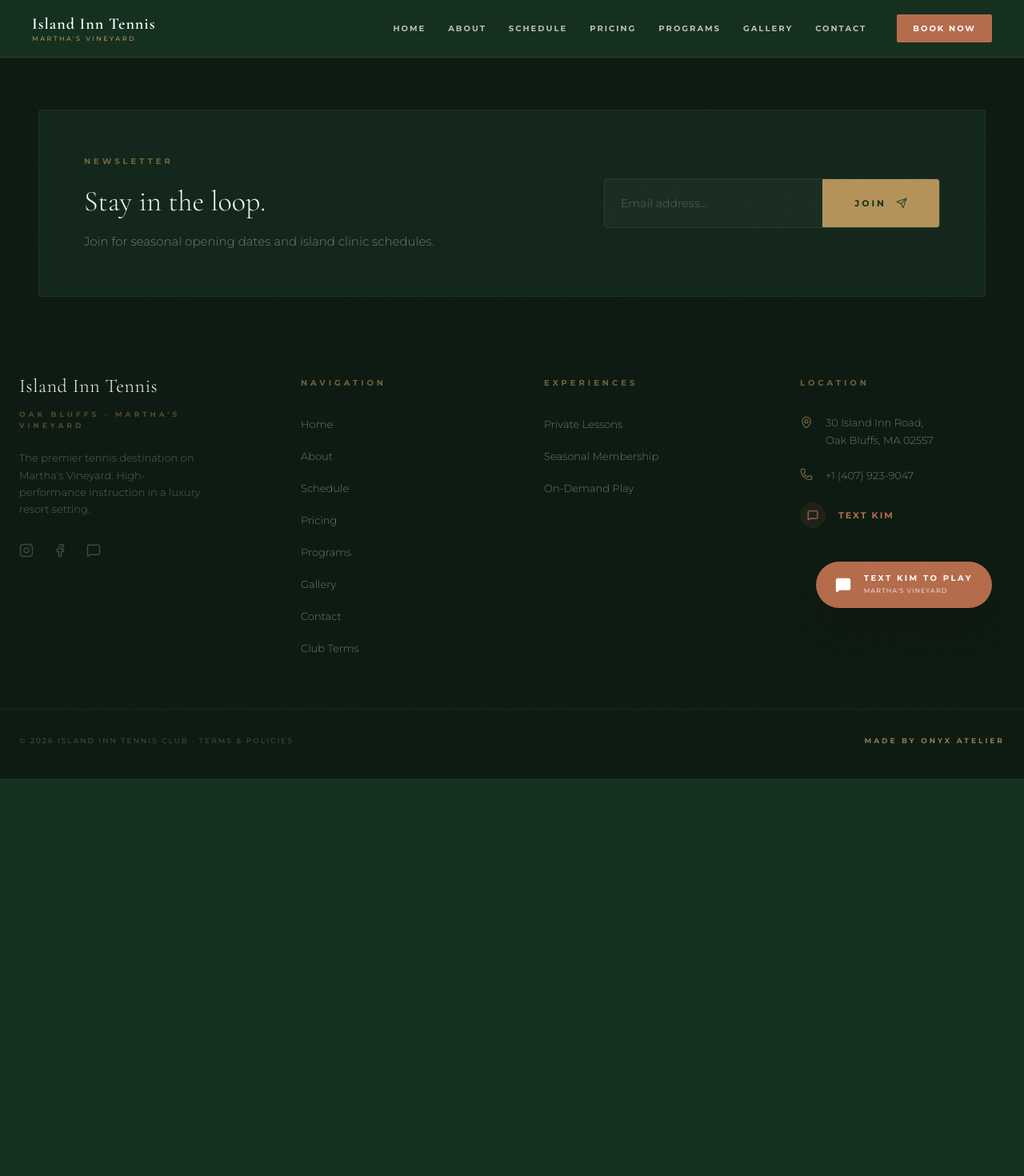
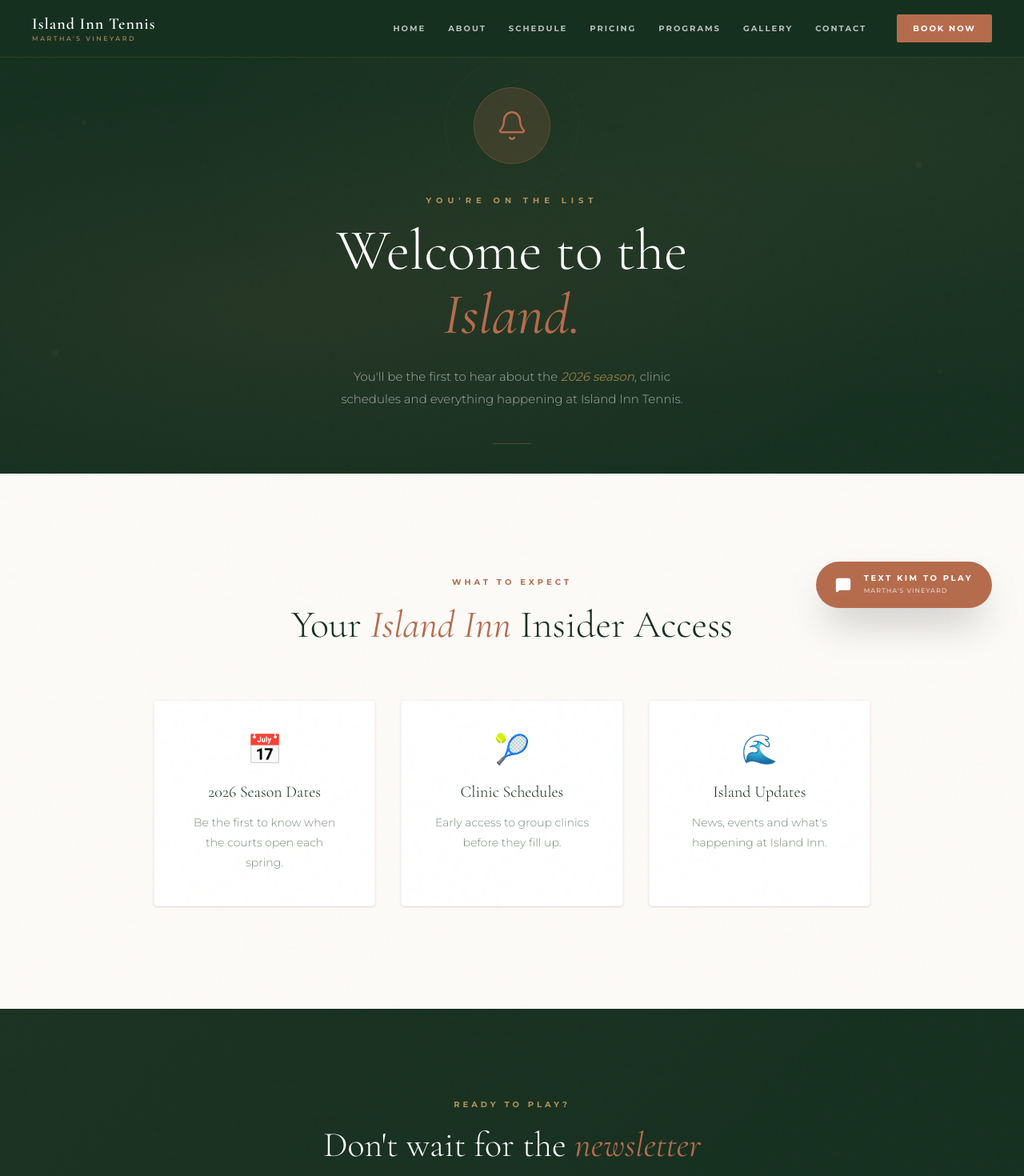
Before and after one commit to moneyladder911/islandinntennis, a React (Vite) app: page /newsletter-thanks in a window 1280 px wide. Shown: the top 1470 px of the page at 80% size. Before the commit the page ends 973 px from the top, so only its background shows below. Built offline with nearby package versions, Linux system fonts and the light colour scheme.

Commit message:
Add /newsletter-thanks page with its own branded design

```diff
--- a/api/newsletter.js
+++ b/api/newsletter.js
@@ -15,7 +15,7 @@
     });
 
     if (response.ok) {
-      res.redirect(302, '/thank-you');
+      res.redirect(302, '/newsletter-thanks');
     } else {
       res.redirect(302, '/');
     }
--- a/src/App.tsx
+++ b/src/App.tsx
@@ -13,6 +13,7 @@
 const Schedule = React.lazy(() => import('./pages/Schedule'));
 const Terms = React.lazy(() => import('./pages/Terms'));
 const ThankYou = React.lazy(() => import('./pages/ThankYou'));
+const NewsletterThanks = React.lazy(() => import('./pages/NewsletterThanks'));
 
 // Scroll to top on route change
 const ScrollToTop = () => {
@@ -54,6 +55,7 @@
               <Route path="/terms" element={<PageTransition><Terms /></PageTransition>} />
               <Route path="/policy" element={<PageTransition><Terms /></PageTransition>} />
               <Route path="/thank-you" element={<PageTransition><ThankYou /></PageTransition>} />
+              <Route path="/newsletter-thanks" element={<PageTransition><NewsletterThanks /></PageTransition>} />
             </Routes>
           </Suspense>
         </AnimatePresence>
--- /dev/null
+++ b/src/pages/NewsletterThanks.tsx
@@ -0,0 +1,249 @@
+import React from 'react';
+import { motion } from 'framer-motion';
+import { Link } from 'react-router-dom';
+import { ArrowLeft, Instagram, Facebook, Calendar, Bell } from 'lucide-react';
+import SEO from '../components/SEO';
+
+const fadeUp = {
+  hidden: { opacity: 0, y: 24 },
+  show: (i: number) => ({
+    opacity: 1,
+    y: 0,
+    transition: { duration: 0.7, ease: 'easeOut', delay: i * 0.15 },
+  }),
+};
+
+const perks = [
+  { emoji: '📅', title: '2026 Season Dates', body: 'Be the first to know when the courts open each spring.' },
+  { emoji: '🎾', title: 'Clinic Schedules', body: 'Early access to group clinics before they fill up.' },
+  { emoji: '🌊', title: 'Island Updates', body: 'News, events and what\'s happening at Island Inn.' },
+];
+
+const NewsletterThanks: React.FC = () => {
+  return (
+    <motion.div
+      initial={{ opacity: 0 }}
+      animate={{ opacity: 1 }}
+      exit={{ opacity: 0 }}
+      transition={{ duration: 0.6 }}
+    >
+      <SEO
+        title="You're On The List — Island Inn Tennis"
+        description="Thanks for joining the Island Inn Tennis newsletter. You'll be first to hear about the 2026 season."
+      />
+
+      {/* ── Hero ── */}
+      <section
+        className="relative min-h-[65vh] flex items-center justify-center overflow-hidden"
+        style={{ backgroundColor: '#163020' }}
+      >
+        {/* Gradient */}
+        <div
+          className="absolute inset-0 z-0"
+          style={{
+            background:
+              'radial-gradient(ellipse at 30% 60%, rgba(181,108,77,0.1) 0%, transparent 60%), radial-gradient(ellipse at 80% 20%, rgba(179,147,89,0.08) 0%, transparent 55%)',
+          }}
+        />
+
+        {/* Floating tennis ball dots */}
+        <div className="absolute inset-0 z-0 overflow-hidden">
+          {[
+            { top: '15%', left: '8%', size: 6, opacity: 0.08 },
+            { top: '70%', left: '5%', size: 10, opacity: 0.05 },
+            { top: '25%', right: '10%', size: 8, opacity: 0.07 },
+            { top: '75%', right: '8%', size: 5, opacity: 0.06 },
+          ].map((dot, i) => (
+            <div
+              key={i}
+              className="absolute rounded-full bg-gold"
+              style={{ top: dot.top, left: dot.left, right: dot.right, width: dot.size, height: dot.size, opacity: dot.opacity }}
+            />
+          ))}
+        </div>
+
+        <div className="relative z-10 px-6 text-center max-w-2xl mx-auto">
+          {/* Bell icon */}
+          <motion.div
+            custom={0}
+            variants={fadeUp}
+            initial="hidden"
+            animate="show"
+            className="flex justify-center mb-8"
+          >
+            <div className="relative">
+              <div className="w-24 h-24 rounded-full bg-clay/20 border border-clay/30 flex items-center justify-center">
+                <Bell size={40} className="text-clay" strokeWidth={1.5} />
+              </div>
+              <div className="absolute inset-0 rounded-full border border-clay/20 animate-ping" style={{ animationDuration: '2.5s' }} />
+            </div>
+          </motion.div>
+
+          <motion.span
+            custom={1}
+            variants={fadeUp}
+            initial="hidden"
+            animate="show"
+            className="text-[10px] font-bold tracking-[6px] uppercase text-gold mb-4 inline-block"
+          >
+            You're On The List
+          </motion.span>
+
+          <motion.h1
+            custom={2}
+            variants={fadeUp}
+            initial="hidden"
+            animate="show"
+            className="serif text-[clamp(36px,7vw,72px)] font-light text-white leading-[1.1] mb-6"
+          >
+            Welcome to the{' '}
+            <em className="italic text-clay font-normal">Island.</em>
+          </motion.h1>
+
+          <motion.p
+            custom={3}
+            variants={fadeUp}
+            initial="hidden"
+            animate="show"
+            className="text-white/60 font-light leading-[1.9] text-[15px] max-w-md mx-auto mb-10"
+          >
+            You'll be the first to hear about the{' '}
+            <em className="text-gold/80 italic font-normal">2026 season</em>,
+            {' '}clinic schedules and everything happening at Island Inn Tennis.
+          </motion.p>
+
+          <motion.div
+            custom={4}
+            variants={fadeUp}
+            initial="hidden"
+            animate="show"
+            className="w-12 h-[1px] bg-clay/40 mx-auto"
+          />
+        </div>
+      </section>
+
+      {/* ── What You'll Get ── */}
+      <section className="bg-cream py-24 md:py-32">
+        <div className="container">
+          <div className="text-center max-w-xl mx-auto mb-16">
+            <span className="text-[10px] font-bold tracking-[4px] uppercase text-clay mb-4 block">
+              What To Expect
+            </span>
+            <h2 className="serif text-[clamp(28px,4vw,48px)] font-light text-forest leading-tight">
+              Your <em className="italic text-clay font-normal">Island Inn</em> Insider Access
+            </h2>
+          </div>
+
+          <div className="grid md:grid-cols-3 gap-8 max-w-4xl mx-auto">
+            {perks.map((perk, i) => (
+              <motion.div
+                key={i}
+                custom={i}
+                variants={fadeUp}
+                initial="hidden"
+                whileInView="show"
+                viewport={{ once: true, margin: '-60px' }}
+                className="bg-white rounded-sm p-10 shadow-sm border border-clay/8 text-center hover:shadow-lg transition-shadow duration-500"
+              >
+                <div className="text-4xl mb-5">{perk.emoji}</div>
+                <h3 className="serif text-xl font-light text-forest mb-3">{perk.title}</h3>
+                <p className="text-sm font-light text-light leading-[1.8]">{perk.body}</p>
+              </motion.div>
+            ))}
+          </div>
+        </div>
+      </section>
+
+      {/* ── CTA ── */}
+      <section
+        className="py-24 md:py-28 relative overflow-hidden"
+        style={{ backgroundColor: '#163020' }}
+      >
+        <div
+          className="absolute inset-0 z-0 opacity-20"
+          style={{ background: 'linear-gradient(135deg, rgba(181,108,77,0.2) 0%, transparent 60%)' }}
+        />
+        <div className="container relative z-10 text-center">
+          <motion.div
+            variants={fadeUp}
+            custom={0}
+            initial="hidden"
+            whileInView="show"
+            viewport={{ once: true }}
+          >
+            <span className="text-[10px] font-bold tracking-[4px] uppercase text-gold mb-4 block">
+              Ready To Play?
+            </span>
+            <h2 className="serif text-[clamp(28px,4vw,44px)] font-light text-white leading-tight mb-10">
+              Don't wait for the <em className="italic text-clay font-normal">newsletter</em>
+            </h2>
+          </motion.div>
+
+          <motion.div
+            variants={fadeUp}
+            custom={1}
+            initial="hidden"
+            whileInView="show"
+            viewport={{ once: true }}
+            className="flex flex-col sm:flex-row gap-4 justify-center items-center mb-16"
+          >
+            <Link
+              to="/contact"
+              className="btn btn-primary shadow-xl shadow-gold/10 gap-3"
+            >
+              Book a Session
+            </Link>
+            <Link
+              to="/schedule"
+              className="btn border border-white/20 text-white hover:bg-white hover:text-forest gap-3"
+            >
+              <Calendar size={16} />
+              View Schedule
+            </Link>
+          </motion.div>
+
+          <div className="w-px h-10 bg-gold/20 mx-auto mb-10" />
+
+          <motion.div
+            variants={fadeUp}
+            custom={2}
+            initial="hidden"
+            whileInView="show"
+            viewport={{ once: true }}
+            className="flex flex-col sm:flex-row gap-6 items-center justify-center"
+          >
+            <Link
+              to="/"
+              className="flex items-center gap-2 text-white/50 hover:text-gold transition-colors text-[11px] font-bold tracking-[3px] uppercase"
+            >
+              <ArrowLeft size={14} />
+              Back to Home
+            </Link>
+            <span className="text-white/20 hidden sm:block">·</span>
+            <a
+              href="https://www.instagram.com/islandinntennismv/"
+              target="_blank"
+              rel="noopener noreferrer"
+              className="flex items-center gap-2 text-white/50 hover:text-gold transition-colors text-[11px] font-bold tracking-[3px] uppercase"
+            >
+              <Instagram size={14} />
+              Instagram
+            </a>
+            <span className="text-white/20 hidden sm:block">·</span>
+            <a
+              href="https://www.facebook.com/people/Island-Inn-Tennis-Club/61560318390721/"
+              target="_blank"
+              rel="noopener noreferrer"
+              className="flex items-center gap-2 text-white/50 hover:text-gold transition-colors text-[11px] font-bold tracking-[3px] uppercase"
+            >
+              <Facebook size={14} />
+              Facebook
+            </a>
+          </motion.div>
+        </div>
+      </section>
+    </motion.div>
+  );
+};
+
+export default NewsletterThanks;
```
